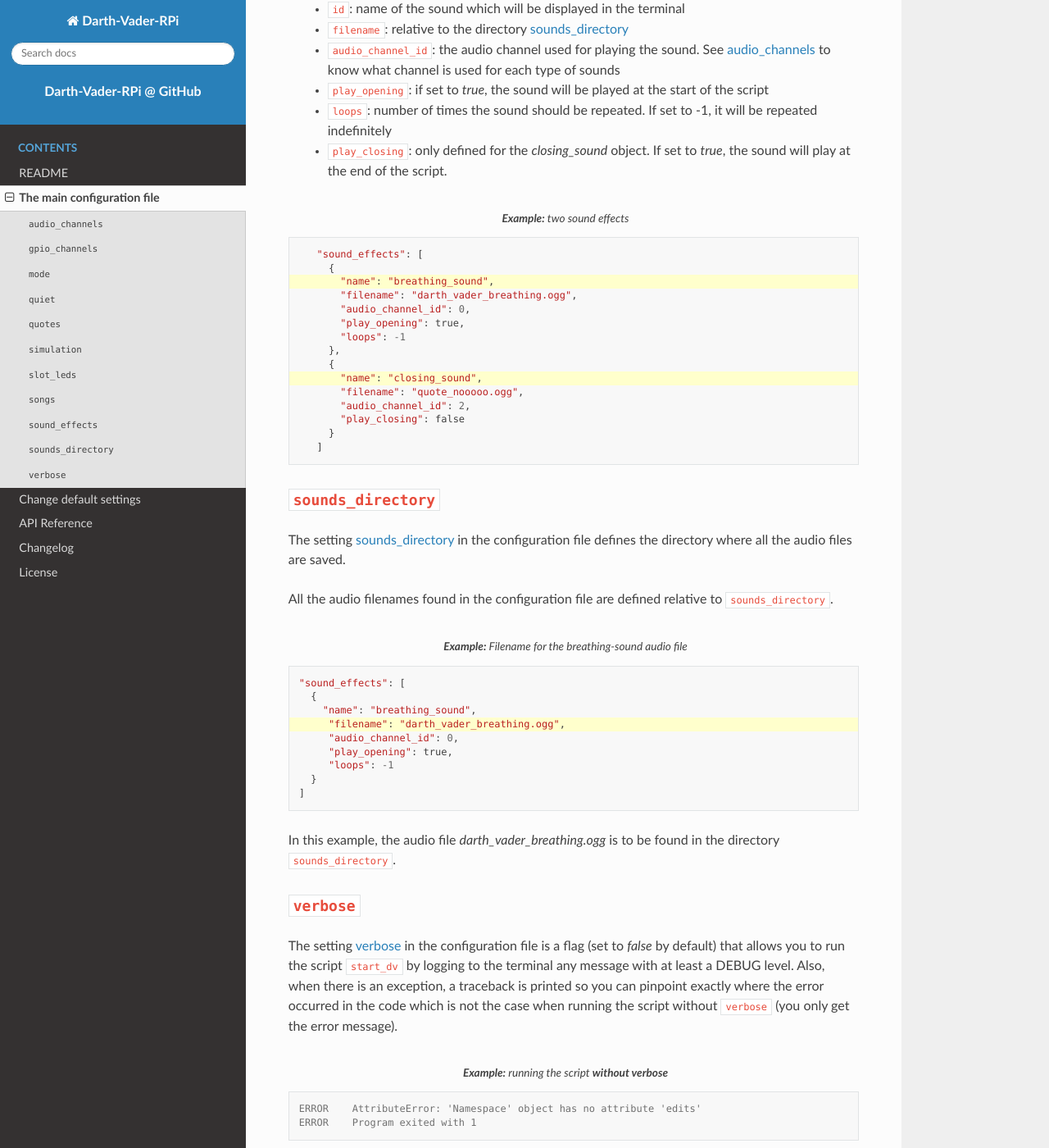
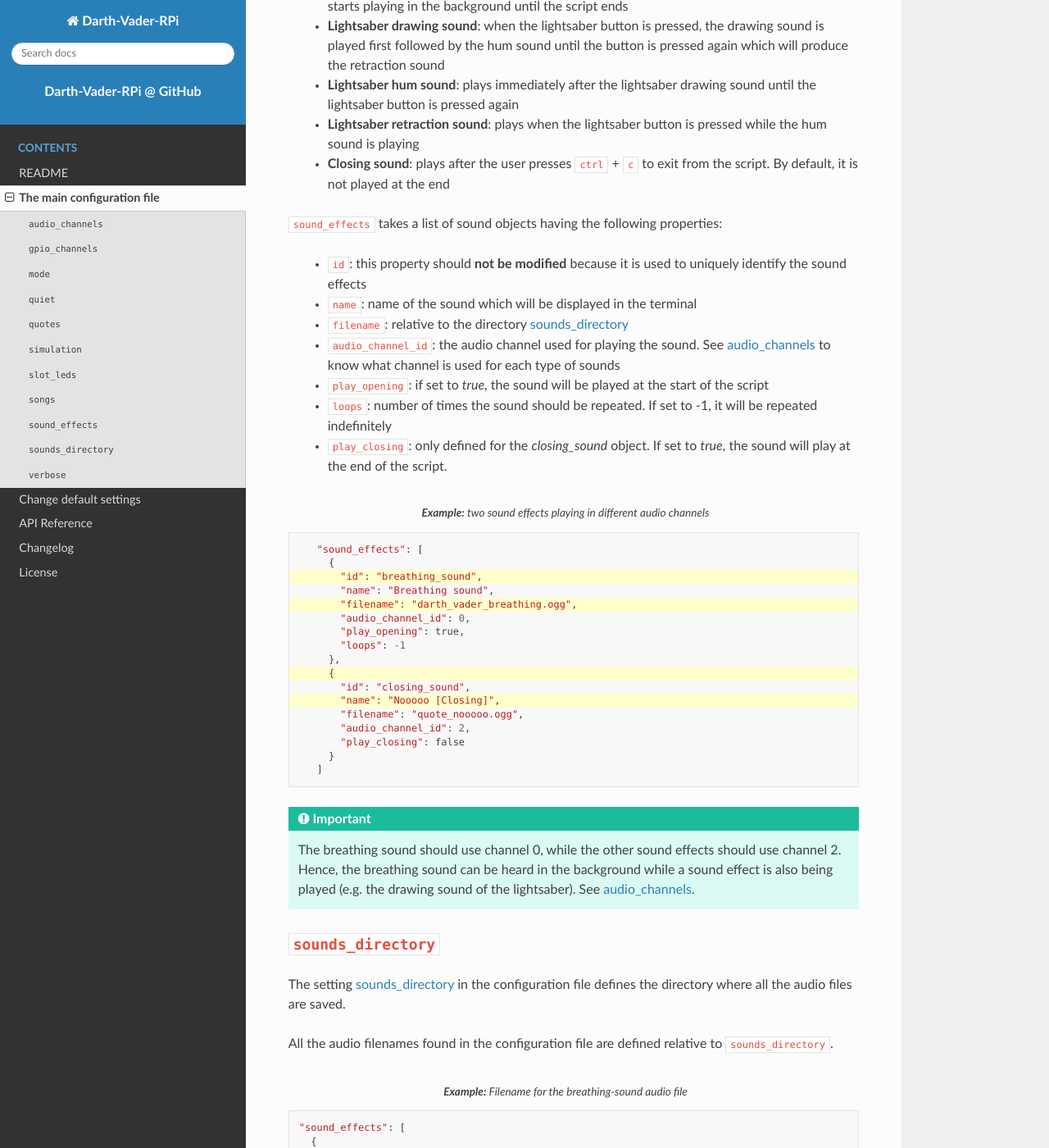
Before and after one commit to raul23/Darth-Vader-RPi, a Sphinx documentation site: the page built from docs/main_config.rst, in a window 1280 px wide and 1400 px high, scrolled down 8673 px. Shown: the whole window at 82% size. Built offline with Sphinx 7.4.7 and the Read the Docs theme 2.0.0, drawn with Linux system fonts in a browser that asks for light colours; some of the changed text lies outside the part shown.

Commit message:
Update change_default_settings.rst and main_config.rst

```diff
--- a/docs/main_config.rst
+++ b/docs/main_config.rst
@@ -33,7 +33,7 @@
 
 The main configuration file
 ===========================
-The default settings used by the script ``start_dv`` are found in the
+The default settings used by the script `start_dv`_ are found in the
 `main configuration file`_. It is referred to as *main* because there is another
 config file you could edit, the `logging configuration file`_.
 
@@ -136,7 +136,7 @@ GPIO channels for the following I/O devices are defined:
 ``gpio_channels`` lists GPIO channel objects with the following properties:
 
    - ``channel_id``: this property should **not be modified** because it is
-     used to identify the GPIO channels between them
+     used to uniquely identify the GPIO channels
    - ``channel_name``: channel name that will be displayed in the terminal
      along with the LED symbol. By default, the channel number is displayed if
      ``channel_name`` is not given
@@ -272,7 +272,8 @@ By default, two movie lines are included:
 Each quote is represented in the configuration file as objects having the
 following properties:
 
-   - ``id``: it will be displayed in the terminal
+   - ``id``: unique identifier
+   - ``name``: it will be displayed in the terminal
    - ``filename``: it is relative to the directory
      `sounds_directory <#sounds-directory-label>`__
    - ``audio_channel_id``: all quotes should be played in **channel 1** as
@@ -284,12 +285,14 @@ following properties:
 
     "quotes": [
       {
-        "name": "dont_make_me_destroy_you",
+        "id": "dont_make_me_destroy_you",
+        "name": "Don't make me destroy you",
         "filename": "quote_dont_make_me_destroy_you.ogg",
         "audio_channel_id": 1
       },
       {
-        "name": "give_yourself_to_the_dark_side",
+        "id": "give_yourself_to_the_dark_side",
+        "name": "Give yourself to the dark side",
         "filename": "quote_give_yourself_to_the_dark_side.ogg",
         "audio_channel_id": 1
       }
@@ -443,11 +446,26 @@ At the moment, only the `Imperial March song by Jacob Townsend`_ is supported.
 The setting ``songs`` takes a list of song objects having the following
 properties:
 
+   - ``id``: this property should **not be modified** because it is
+     used to uniquely identify the songs
    - ``name``: the name of the song which will be shown in the terminal
    - ``filename``: is relative to the directory
      `sounds_directory <#sounds-directory-label>`__
    - ``audio_channel_id``: all songs should be played in **channel 1** as
      explained in `audio_channels <#audio-channels-label>`__
+
+.. code-block:: python
+   :emphasize-lines: 4
+   :caption: The **Imperial March** song playing in audio channel #1
+
+      "songs": [
+        {
+          "id": "imperial_march_song",
+          "name": "Imperial March song",
+          "filename": "song_the_imperial_march.ogg",
+          "audio_channel_id": 1
+        }
+      ],
 
 .. important::
 
@@ -476,7 +494,9 @@ sounds:
 
 ``sound_effects`` takes a list of sound objects having the following properties:
 
-   - ``id``: name of the sound which will be displayed in the terminal
+   - ``id``: this property should **not be modified** because it is
+     used to uniquely identify the sound effects
+   - ``name``: name of the sound which will be displayed in the terminal
    - ``filename``: relative to the directory
      `sounds_directory <#sounds-directory-label>`__
    - ``audio_channel_id``: the audio channel used for playing the sound. See
@@ -490,24 +510,33 @@ sounds:
      *true*, the sound will play at the end of the script.
 
 .. code-block:: python
-   :emphasize-lines: 3, 10
-   :caption: **Example:** two sound effects
+   :emphasize-lines: 3, 5, 10, 12
+   :caption: **Example:** two sound effects playing in different audio channels
 
       "sound_effects": [
         {
-          "name": "breathing_sound",
+          "id": "breathing_sound",
+          "name": "Breathing sound",
           "filename": "darth_vader_breathing.ogg",
           "audio_channel_id": 0,
           "play_opening": true,
           "loops": -1
         },
         {
-          "name": "closing_sound",
+          "id": "closing_sound",
+          "name": "Nooooo [Closing]",
           "filename": "quote_nooooo.ogg",
           "audio_channel_id": 2,
           "play_closing": false
         }
       ]
+
+.. important::
+
+   The breathing sound should use channel 0, while the other sound effects
+   should use channel 2. Hence, the breathing sound can be heard in
+   the background while a sound effect is also being played (e.g. the drawing
+   sound of the lightsaber). See `audio_channels <#audio-channels-label>`__.
 
 .. _sounds_directory-label:
 
@@ -520,16 +549,17 @@ All the audio filenames found in the configuration file are defined relative to
 ``sounds_directory``.
 
 .. code-block:: python
-   :emphasize-lines: 4
+   :emphasize-lines: 5
    :caption: **Example:** Filename for the breathing-sound audio file
 
    "sound_effects": [
      {
-       "name": "breathing_sound",
-        "filename": "darth_vader_breathing.ogg",
-        "audio_channel_id": 0,
-        "play_opening": true,
-        "loops": -1
+       "id": "breathing_sound",
+       "name": "Breathing sound",
+       "filename": "darth_vader_breathing.ogg",
+       "audio_channel_id": 0,
+       "play_opening": true,
+       "loops": -1
      }
    ]
 
```
Also changed, not shown: other parts of docs/main_config.rst (+4 -4 lines), docs/change_default_settings.rst (+27 -23 lines).
